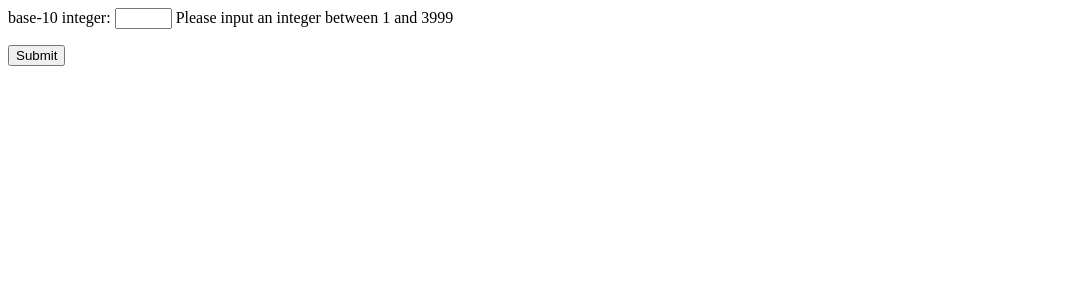
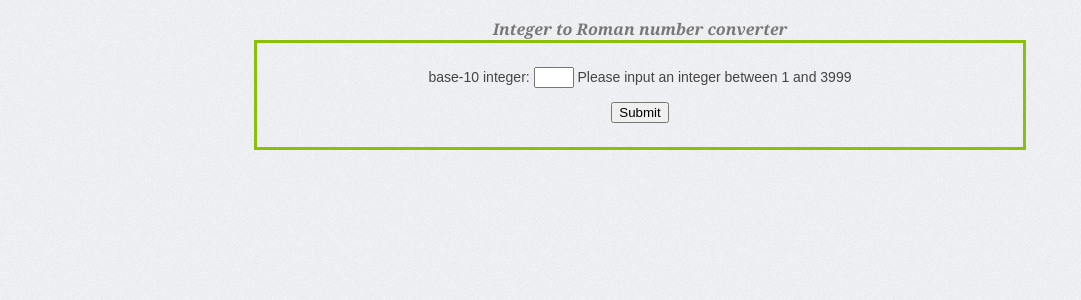
Before and after one commit to hughwang/ConverToRoman, a Django app: page /roman/ in a window 1280 px wide. Shown: the top 300 px of the page, without its empty margins (0-1081 px from the left). Run offline with Django 3.2, Linux system fonts and the light colour scheme.

Commit message:
CSS used to improve the web interface

```diff
--- a/codechallenge/urls.py
+++ b/codechallenge/urls.py
@@ -1,13 +1,13 @@
 from django.conf.urls import patterns, include, url
+from django.contrib import admin
+from django.conf import settings
 
-from django.contrib import admin
 from roman import views
 
 admin.autodiscover()
 
-urlpatterns = patterns('',
+urlpatterns = patterns(
+    '',
     url(r'^roman/$', include('roman.urls',namespace="roman"),name='roman'),
-    #url(r'^result/$', views.result, name='result'),
-    # not need admin for now
-    #url(r'^admin/', include(admin.site.urls)),
+    url(r'^media/(?P<path>.*)$', 'django.views.static.serve', {'document_root': settings.MEDIA_ROOT }),
 )
--- /dev/null
+++ b/media/css/style.css
@@ -0,0 +1,21 @@
+body { border:0; padding:10;font:14px Arial, Helvetica, sans-serif; background: url(../img/bg-tile.png) repeat; color: #444;text-align:center;}
+h1 {width: 60%; margin: auto; font-size: 16px; font-family: Georgia, Times New Roman, serif; font-weight: normal; font-style: italic; color: #777;font-weight: bold; text-align: center; }
+
+.center {
+    margin: auto;
+    width: 60%;
+    border:3px solid #8AC007;
+    padding: 10px;
+}
+
+
+
+ul.errorlist {
+    color: red;
+}
+
+.result {
+    color: blue;
+}
+
+.original_integer { width:40px; }
--- a/roman/forms.py
+++ b/roman/forms.py
@@ -4,19 +4,20 @@ import re
 
 def validate_1_to_3999(value):
     if re.match('^\d{1,4}$', value):
-	    value=int(value)
-	    if value < 1 or value > 3999:
-		raise ValidationError('%s is not an integer between 1 to 3999' % value)
+        value=int(value)
+        if value < 1 or value > 3999:
+            raise ValidationError('%s is not an integer between 1 to 3999' % value)
     else:
         raise ValidationError('%s is not an integer between 1 to 3999' % value)
 
 
 
 class PostForm(forms.Form):
-    original_number = forms.CharField( validators=[validate_1_to_3999],
-                                       label='base-10 integer',
-                                       max_length=4,
-				       min_length=1,
-				       help_text='Please input an integer between 1 and 3999',
-				       widget=forms.TextInput(attrs={'size': '4'}),
-				      )
+    original_number = forms.CharField(
+        validators=[validate_1_to_3999],
+        label='base-10 integer',
+        max_length=4,
+	min_length=1,
+	help_text='Please input an integer between 1 and 3999',
+	widget=forms.TextInput(attrs={'class':'original_integer'}),
+    )
--- a/roman/templates/roman/index.html
+++ b/roman/templates/roman/index.html
@@ -1,11 +1,15 @@
 <html>
 <head>
-    <title>Convert</title>
+    <title>Convert Interger to Roman</title>
+	 <link rel="stylesheet" type="text/css" href="{{ MEDIA_URL }}css/style.css" />
 </head>
 <body>
+<h1>Integer to Roman number converter</h1>
+<div class="center">
 <form action="{% url 'roman:index' %}" method='post'>{% csrf_token %}
 {{ form.as_p }}
 <input type='submit' value='Submit' />
 </form>
+</div>
 </body>
 </html>
--- a/roman/views.py
+++ b/roman/views.py
@@ -3,6 +3,7 @@ from roman.forms import PostForm
 from django.http import HttpResponseRedirect
 from django.core.urlresolvers import reverse
 
+from AlgorithmIntergerToRoman import convert_to_roman
 
 def index(request):
     if request.method == 'GET':
@@ -24,38 +25,3 @@ def index(request):
     return render(request, 'roman/index.html', {
         'form': form,
     })
-
-def convert_to_roman (original_number):
-    convert_table = (
-        {'decimal': 1, 'roman': 'I'},
-        {'decimal': 4, 'roman': 'IV'},
-        {'decimal': 5, 'roman': 'V'},
-        {'decimal': 9, 'roman': 'IX'},
-        {'decimal': 10, 'roman': 'X'},
-        {'decimal': 40, 'roman': 'XL'},
-        {'decimal': 50, 'roman': 'L'},
-        {'decimal': 90, 'roman': 'XC'},
-        {'decimal': 100, 'roman': 'C'},
-        {'decimal': 400, 'roman': 'CD'},
-        {'decimal': 500, 'roman': 'D'},
-        {'decimal': 900, 'roman': 'CM'},
-        {'decimal': 1000, 'roman': 'M'},
-    )
-
-    #1.From the above table, find the highest 'decimal' value v that is less than or equal to the 'decimal' number x
-    #  and its corresponding roman numeral n:
-
-    #2.Write the roman numeral n that you found and subtract its value v from x:
-    #  x = x - v
-
-    #3.Repeat stages 1 and 2 until you get zero result of x.
-
-    result_list=[]
-    while(original_number > 0):
-        for item in reversed(convert_table):
-            if  item['decimal'] <= original_number:
-                result_list.append(item['roman'])
-                original_number = original_number - item['decimal']
-                break
-    else:
-        return "".join(result_list)
```
Also changed, not shown: codechallenge/settings.py (+11 -1 lines), roman/AlgorithmIntergerToRoman.py (renamed from test_roman.py, +5 -10 lines), roman/templates/roman/result.html (+17 -2 lines), media/img/bg-tile.png (added), readme.txt, roman/tests.py (line endings or trailing spaces).
